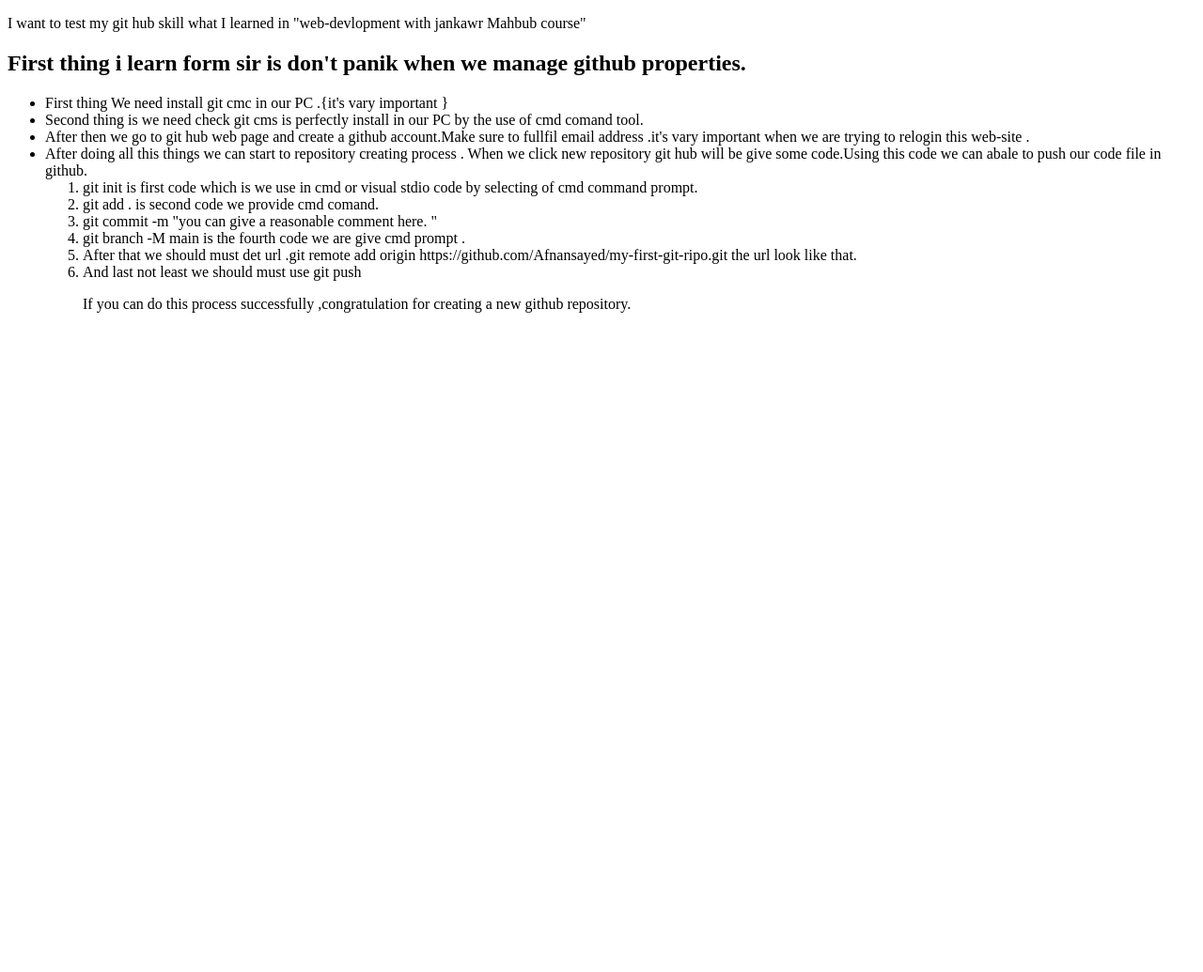
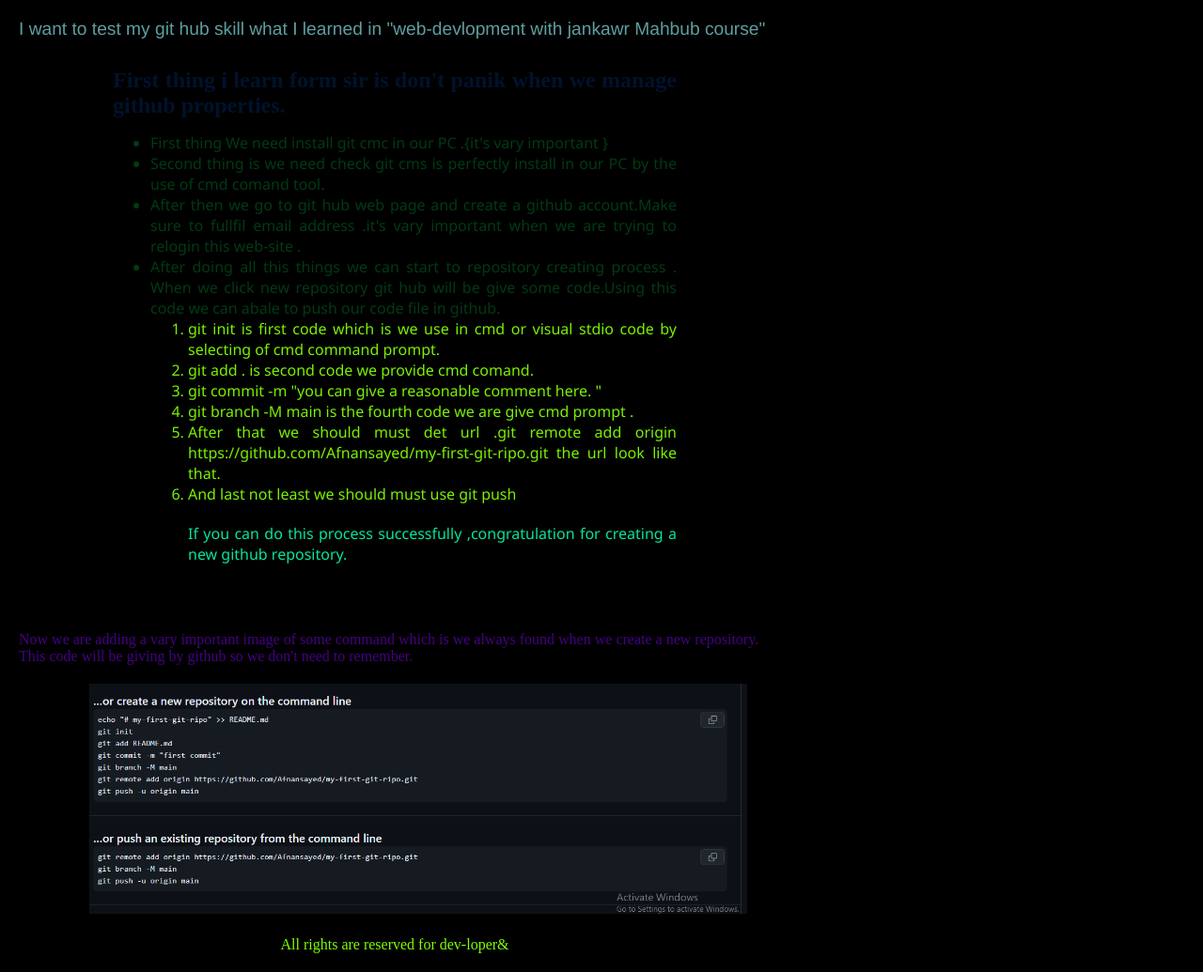
Before and after one commit to Afnansayed/my-first-git-ripo, a plain HTML site: page index.html in a window 1280 px wide. Shown: the whole page at 94% size. Before the commit the page ends 800 px from the top, so only its background shows below. Drawn offline with Linux system fonts and the light colour scheme.

Commit message:
second addition

```diff
--- /dev/null
+++ b/css/blog.css
@@ -0,0 +1,46 @@
+*{
+    margin: 0;
+}
+body{
+    width: 800px;
+    height:800px;
+    padding: 20px;
+    background-color: black;
+}
+.first{
+    text-align: justify;
+    font-family: 'Franklin Gothic Medium', 'Arial Narrow', Arial, sans-serif;
+    margin-bottom: 30px;
+    font-size: larger;
+    color: cadetblue;
+}
+.second{
+    text-align: justify;
+    margin-left: 100px ;
+}
+h2{
+    color: rgb(0, 18, 44);
+    margin-bottom: 15px;
+}
+.third{
+    font-family: 'Segoe UI', Tahoma, Geneva, Verdana, sans-serif;
+    text-align: justify;
+    color: rgba(1, 80, 27, 0.726);
+}
+.fourth{
+    color: rgb(122, 241, 3);
+}
+.fifth{
+    color: rgb(9, 228, 155);
+    margin-top: 20px;
+}
+.sixth{
+    color: rgb(68, 2, 129);
+    margin-bottom: 20px;
+}
+img{
+    width: 700px;
+    image-resolution: 780px;
+    image-orientation: inherit;
+    padding-left: 75px;
+}
--- a/index.html
+++ b/index.html
@@ -4,28 +4,36 @@
     <meta charset="UTF-8">
     <meta name="viewport" content="width=device-width, initial-scale=1.0">
     <title>My first Github Repo</title>
+    <link rel="stylesheet" href="css/blog.css">
 </head>
 <body>
-    <P>I want to test my git hub skill what I learned in "web-devlopment with jankawr Mahbub course" </P>
+    <P class="first">I want to test my git hub skill what I learned in "web-devlopment with jankawr Mahbub course" </P>
 
-    <div>
+    <div style="width: 600px; height: 600px;" class="second">
         <h2>First thing i learn form sir is don't panik when we manage github properties.</h2>
-        <ul>
+        <ul class="third">
             <li>First thing We need install git cmc in our PC .{it's vary important }</li>
             <li>Second thing is we need check git cms is perfectly install in our PC by the use of cmd comand tool.</li>
             <li>After then we go to git hub web page and create a github account.Make sure to fullfil email address .it's vary important when we are trying to relogin this web-site . </li>
             <li>After doing all this things we can start to repository creating process . When we click new repository git hub will be give some code.Using this code we can abale to push our code file in github.
-                <ol>
+                <ol class="fourth">
                     <li>git init is first code which is we use in cmd or visual stdio code by selecting of cmd command prompt.</li>
                     <li>git add . is second code we provide cmd comand.</li>
                     <li>git commit -m "you can give a reasonable comment here. "</li>
                     <li>git branch -M main is the fourth code we are give cmd prompt .</li>
                     <li>After that we should must det url .git remote add origin https://github.com/Afnansayed/my-first-git-ripo.git the url look like that.</li>
                     <li>And last not least we should must use git push</li>
-                    <p>If you can do this process successfully ,congratulation for creating a new github repository. </p>
+                    <p class="fifth">If you can do this process successfully ,congratulation for creating a new github repository. </p>
                 </ol>
             </li>
         </ul>
     </div>
+    <div>
+         <p class="sixth">Now we are adding a vary important image of some command which is we always found when we create a new repository. This code will be giving by github so we don't need to remember.</p>
+         <span><img src="images/github.png" alt="the picture is loading."></span>
+    </div>
+    <footer style="color: chartreuse;padding-top: 20px;text-align: center;padding-bottom: 20px;">
+        All rights are reserved for dev-loper&
+    </footer>
 </body>
 </html>
```
Also changed, not shown: images/github.png (added), images/github_cmd.png (added).
